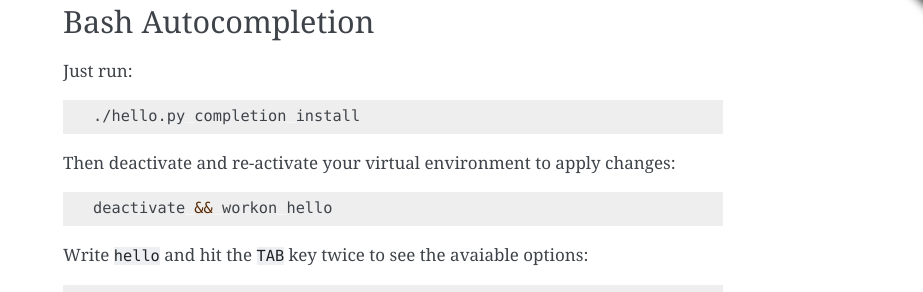
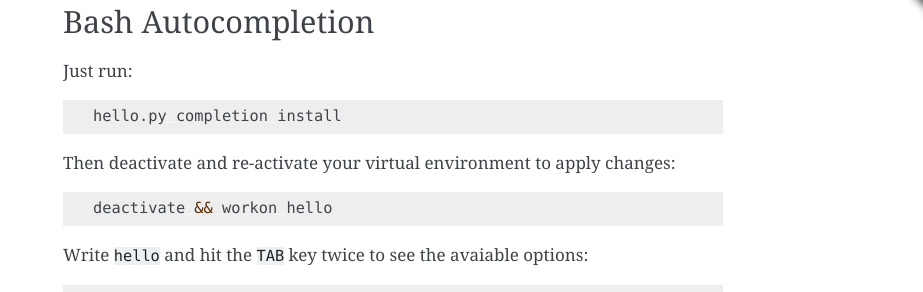
Before and after one commit to yhttp/yhttp, a Sphinx documentation site: the page built from sphinx/tutorials/quickstart.rst, in a window 1280 px wide and 900 px high, scrolled down 3152 px. Shown: the part 153-445 px from the top of the window, without its empty margins (357-1280 px from the left). Built offline with Sphinx 7.4.7, drawn with Linux system fonts in a browser that asks for light colours.

Commit message:
Fix a typo in documentation

```diff
--- a/sphinx/tutorials/quickstart.rst
+++ b/sphinx/tutorials/quickstart.rst
@@ -223,7 +223,7 @@ Just run:
 
 .. code-block:: bash
 
-   ./hello.py completion install
+   hello.py completion install
 
 Then deactivate and re-activate your virtual environment to apply changes:
 
```
